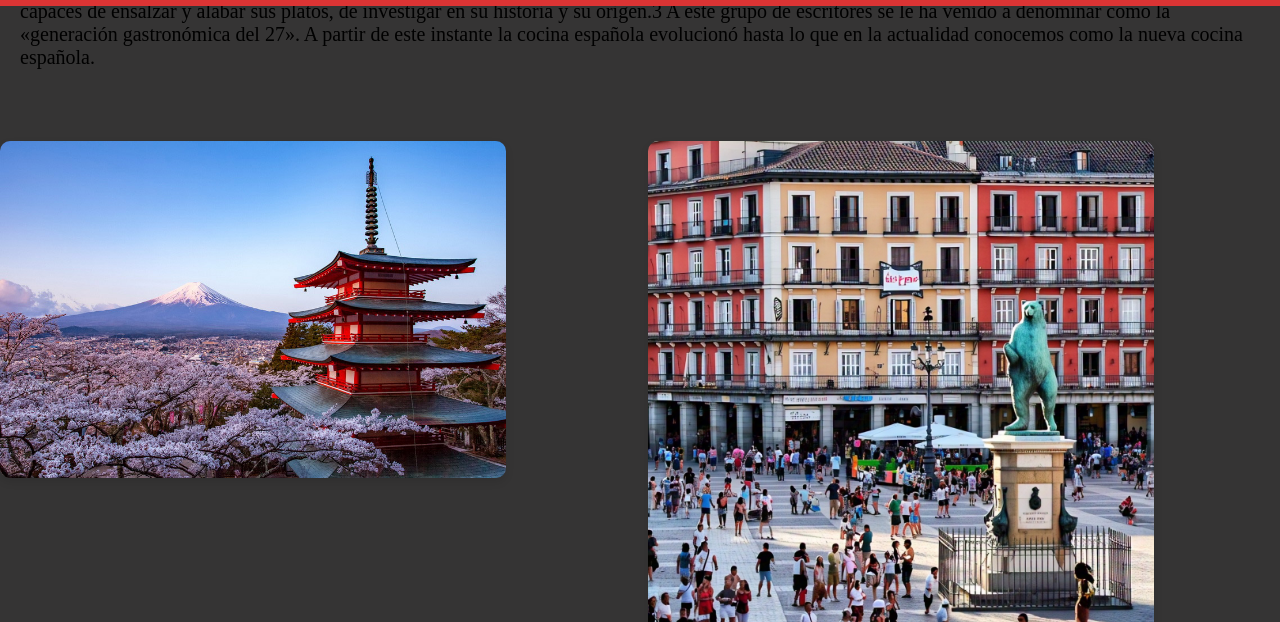
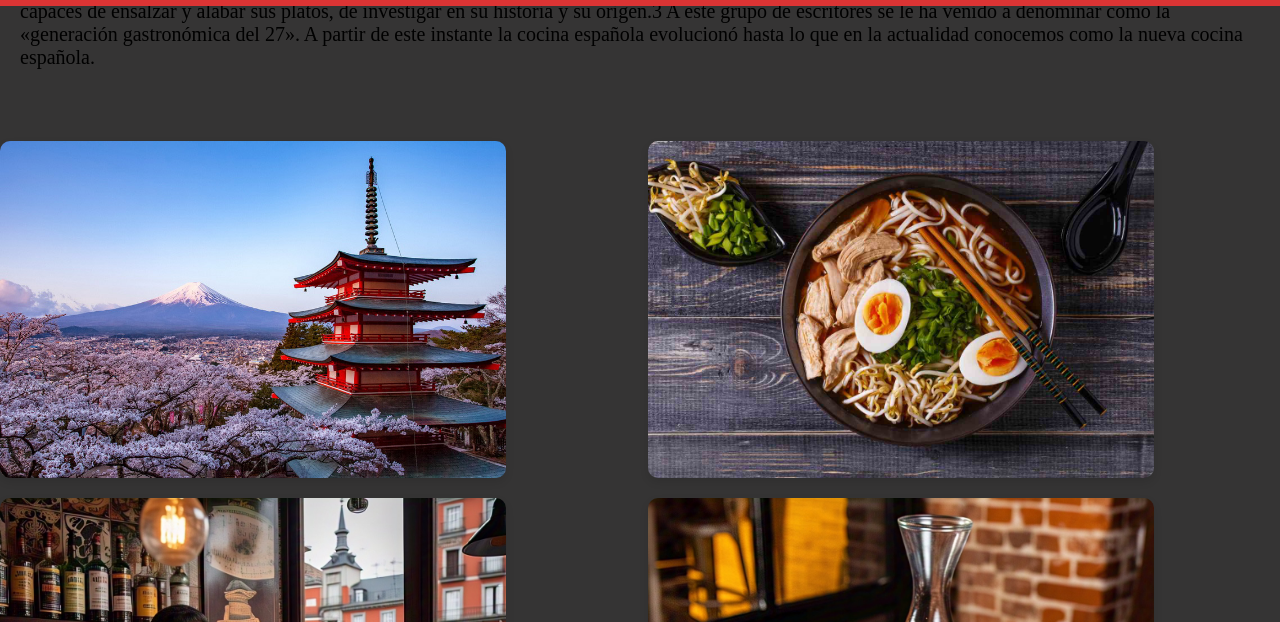
Before and after one commit to Jona912/coder-proyecto-food, a plain HTML site: page pages/japon.html in a window 1280 px wide. Shown: the part 178-800 px from the top of the page. Drawn offline with Linux system fonts and the light colour scheme.

Commit message:
comida japonesa

```diff
--- a/pages/japon.html
+++ b/pages/japon.html
@@ -31,7 +31,7 @@
            </div>
 
            <div class="item">
-             <img  src="../imagenes/madrid-fotos1.jpg" alt="">
+             <img  src="../imagenes/recetas-de-comida-japonesa-super-faciles-para-hacer-en-casa.jpg" alt="comida japonesa de fideos con huevo">
 
             </div>
            <div class="item">
```
Also changed, not shown: imagenes/recetas-de-comida-japonesa-super-faciles-para-hacer-en-casa.jpg (added).
